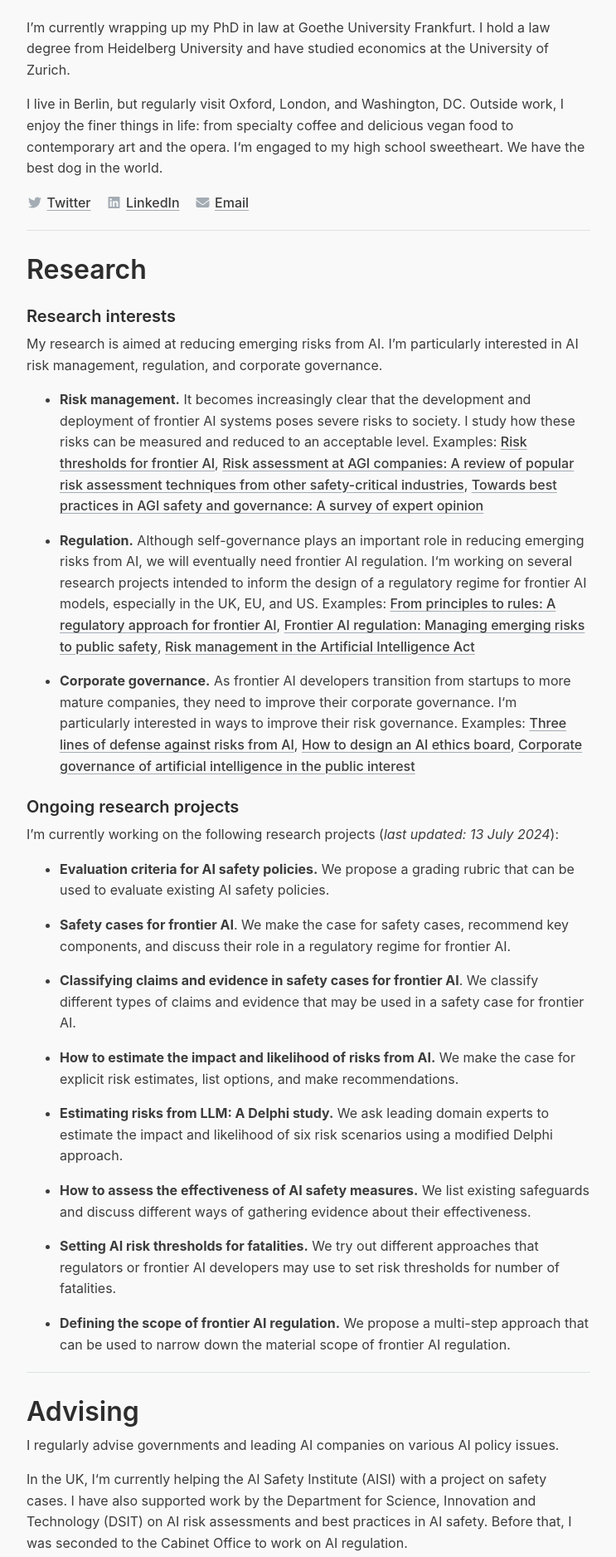
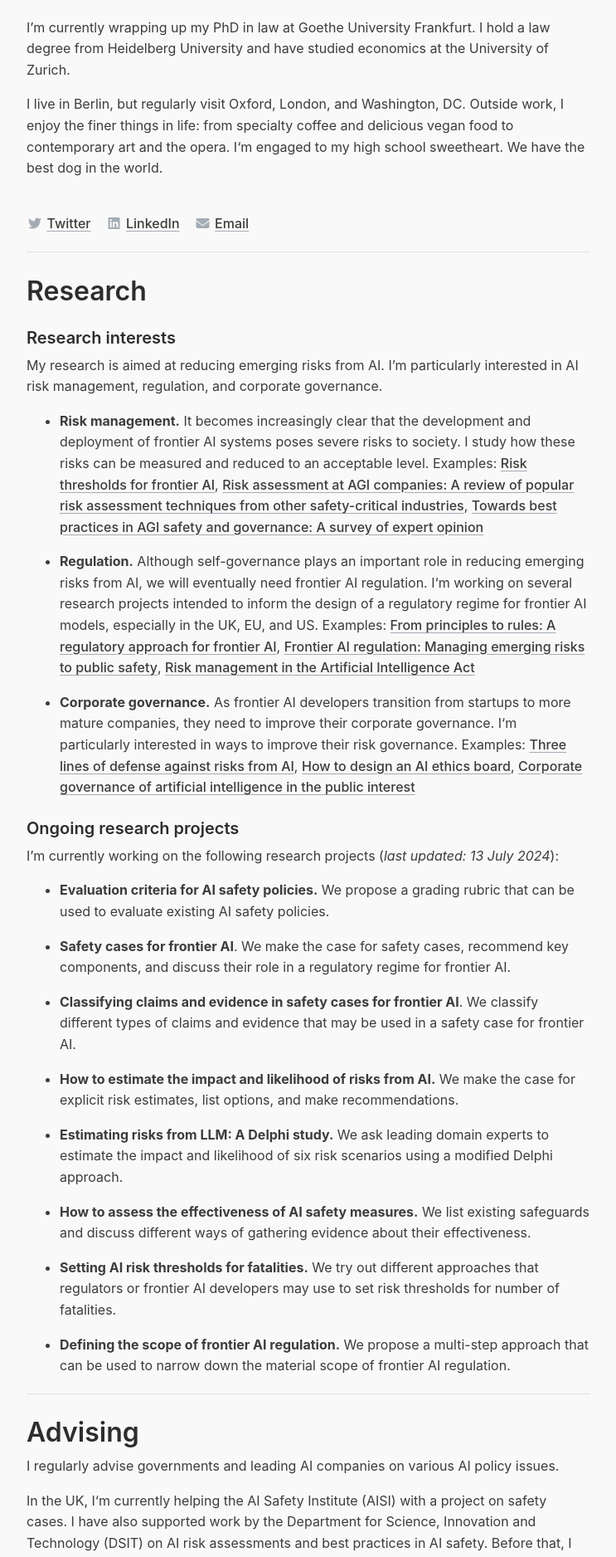
Before and after one commit to jonasschuett/jonasschuett.github.io, a Jekyll site: the page built from _posts/2020-04-04-introduction.md, in a window 1280 px wide. Shown: the part 1071-2947 px from the top of the page at 83% size, without its empty margins (268-1011 px from the left). Built offline with Jekyll 4.4.1, drawn with Linux system fonts in a browser that asks for light colours; nearby versions of some CDN libraries.

Commit message:
Update 2020-04-04-introduction.md

```diff
--- a/_posts/2020-04-04-introduction.md
+++ b/_posts/2020-04-04-introduction.md
@@ -18,9 +18,9 @@ Before joining GovAI, I was seconded to the UK Cabinet Office and interned at Go
 
 I’m currently wrapping up my PhD in law at Goethe University Frankfurt. I hold a law degree from Heidelberg University and have studied economics at the University of Zurich.
 
-I live in Berlin, but regularly visit Oxford, London, and Washington, DC. Outside work, I enjoy the finer things in life: from specialty coffee and delicious vegan food to contemporary art and the opera. I‘m engaged to my high school sweetheart. We have the best dog in the world. <br>
+I live in Berlin, but regularly visit Oxford, London, and Washington, DC. Outside work, I enjoy the finer things in life: from specialty coffee and delicious vegan food to contemporary art and the opera. I‘m engaged to my high school sweetheart. We have the best dog in the world.
 
-<i class="fa-brands fa-twitter fa-fw" style="color: #a4acb4"></i> [Twitter](https://twitter.com/jonasschuett) &nbsp;&nbsp; <i class="fa-brands fa-linkedin fa-fw" style="color: #a4acb4"></i> [LinkedIn](https://www.linkedin.com/in/jonasschuett) &nbsp;&nbsp; <i class="fa-solid fa-envelope fa-fw" style="color: #a4acb4"></i> [Email](mailto:jonas.schuett@governance.ai)
+<br><i class="fa-brands fa-twitter fa-fw" style="color: #a4acb4"></i> [Twitter](https://twitter.com/jonasschuett) &nbsp;&nbsp; <i class="fa-brands fa-linkedin fa-fw" style="color: #a4acb4"></i> [LinkedIn](https://www.linkedin.com/in/jonasschuett) &nbsp;&nbsp; <i class="fa-solid fa-envelope fa-fw" style="color: #a4acb4"></i> [Email](mailto:jonas.schuett@governance.ai)
 
 ---
 
```
